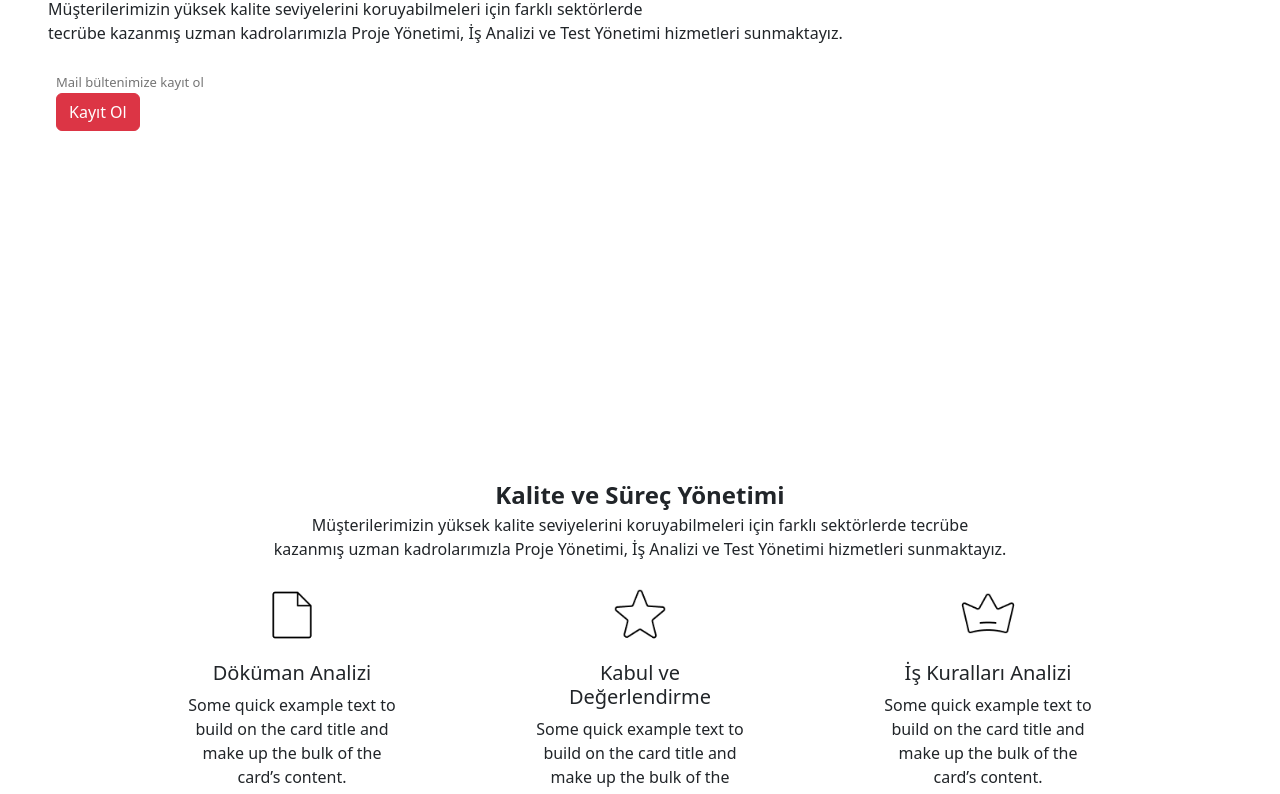
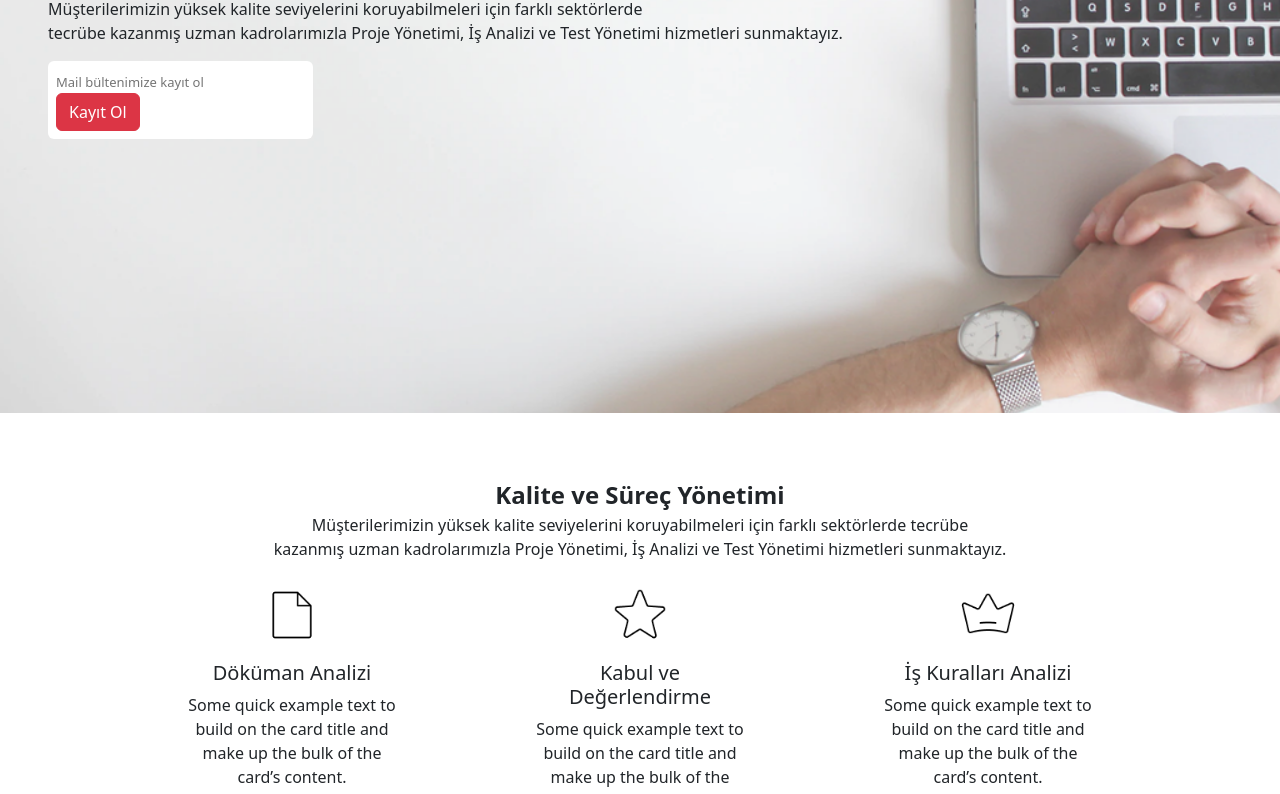
Before and after one commit to md-shahzain/Bilgi-Teknolojilerindeb-web, a plain HTML site: page index.html in a window 1280 px wide. Shown: the part 267-1061 px from the top of the page. Drawn offline with nearby package versions, Linux system fonts and the light colour scheme; files whose address does not match are found by name.

Commit message:
second commit

```diff
--- a/style.css
+++ b/style.css
@@ -11,7 +11,7 @@ html, body {
 }
 
 .costamcss {
-  background-image: url('./Assets/Rectangle 1.png');
+  background-image: url('Rectangle 1.png');
   background-repeat: no-repeat;
   background-size: cover;
   background-position: right;
```
